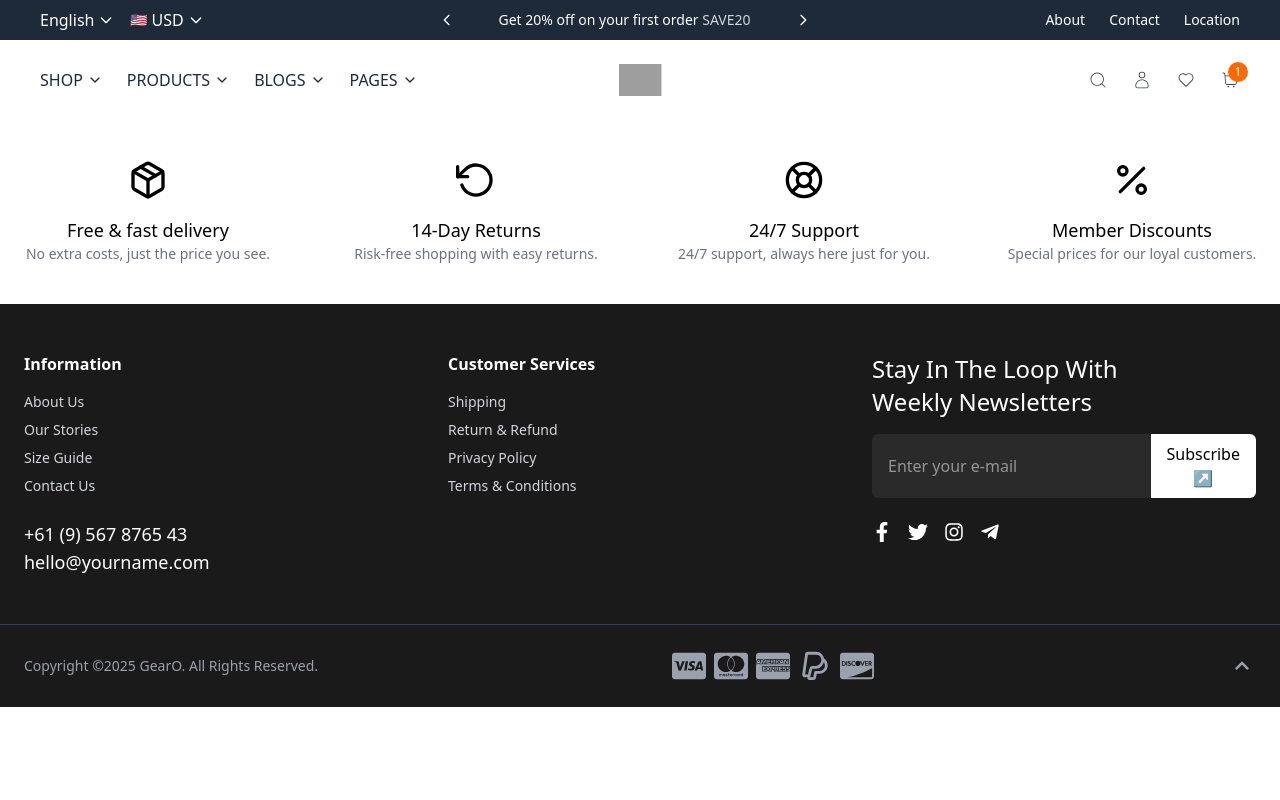
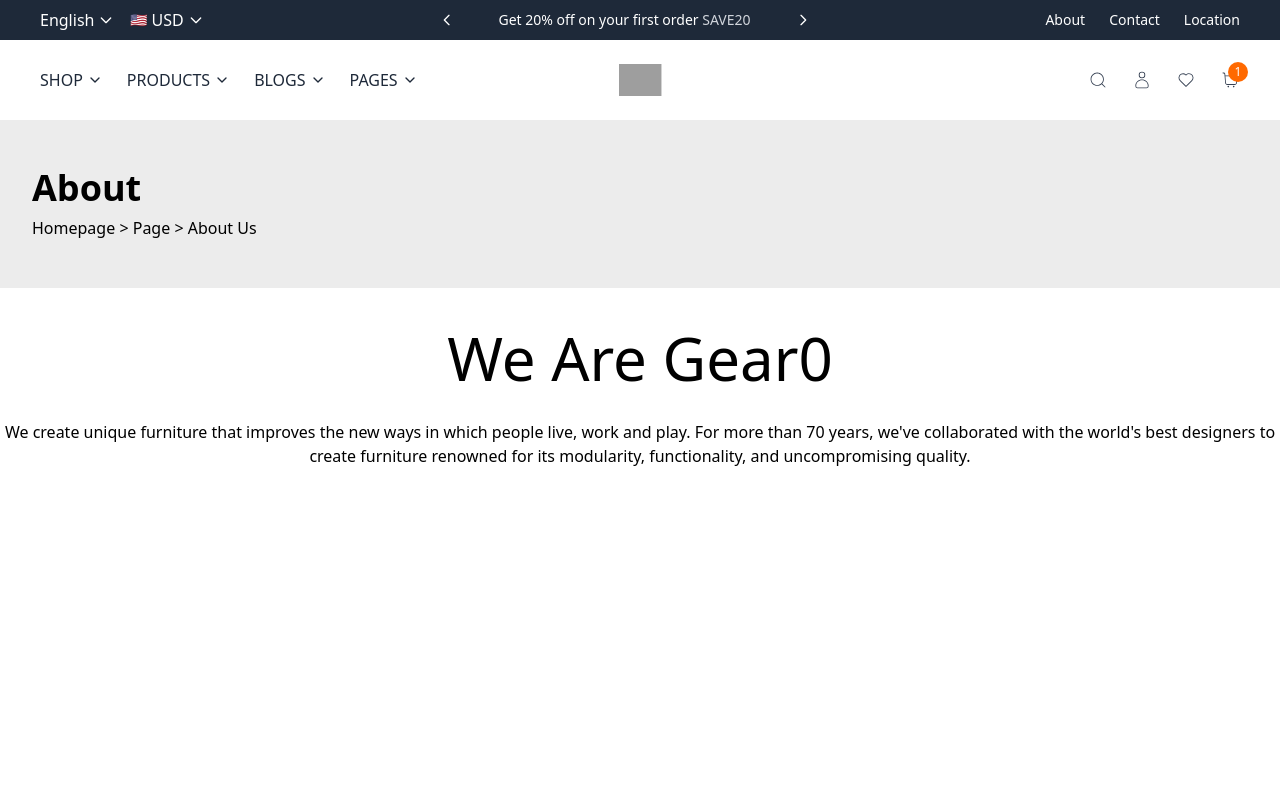
Before and after one commit to VishalChavda06/React, a React (Vite) app in the folder final_project/: page /about in a window 1280 px wide. Shown: the top 800 px of the page. Built offline with nearby package versions, Linux system fonts and the light colour scheme; grey boxes are pictures that could not be loaded.

Commit message:
AboutPage-create

```diff
--- a/final_project/src/Components/TopHeadline.jsx
+++ b/final_project/src/Components/TopHeadline.jsx
@@ -1,4 +1,5 @@
 import React, { useState, useEffect, useRef } from 'react'
+import { Link } from 'react-router'
 
 const TopHeadline = () => {
   const [showLanguageDropdown, setShowLanguageDropdown] = useState(false)
@@ -175,7 +176,7 @@ const TopHeadline = () => {
 
       {/* Right side - Navigation links */}
       <div className="flex items-center space-x-6">
-        <a href="#" className="text-sm hover:text-gray-300">About</a>
+        <Link to='about' className="text-sm hover:text-gray-300">About</Link>
         <a href="#" className="text-sm hover:text-gray-300">Contact</a>
         <a href="#" className="text-sm hover:text-gray-300">Location</a>
       </div>
--- /dev/null
+++ b/final_project/src/Pages/AboutPage.jsx
@@ -0,0 +1,27 @@
+import { Link } from "react-router"
+
+const AboutPage = () => {
+  return (
+    <>
+      <div className="h-screen bg-white">
+        {/* Header Section */}
+        <div className="bg-[#ececec] py-12">
+          <div className="max-w-[1400px] mx-auto px-8">
+            <h1 className="text-4xl font-semibold mb-2">About</h1>
+            <div className="text-base text-black">
+              <Link to="/" className="hover:underline">Homepage</Link> <span>&gt;</span> <span>Page</span> <span>&gt;</span> <span>About Us</span>
+            </div>
+          </div>
+        </div>
+        <div className="flex flex-col justify-center items-center">
+          <h1 className="text-center mt-10 text-6xl">We  Are Gear0</h1>
+          <p className="text-center mt-8">We create unique furniture that improves the new ways in which people live, work and play. For more than 70 years, we've collaborated with the world's best designers to create furniture renowned for its modularity, functionality, and uncompromising quality.</p>
+        </div>
+      </div>
+
+
+    </>
+  )
+}
+
+export default AboutPage
--- a/final_project/src/router/AppRouter.jsx
+++ b/final_project/src/router/AppRouter.jsx
@@ -5,6 +5,7 @@ import TopHeadline from '../Components/TopHeadline';
 import ImageBanner from '../Components/ImageBanner';
 import Login from '../Pages/Login';
 import Register from '../Pages/Register';
+import AboutPage from '../Pages/AboutPage';
 
 const AppRouter = () => {
   return (
@@ -28,6 +29,12 @@ const AppRouter = () => {
             </>
           }
         />
+        <Route
+          path='/about'
+          element={<AboutPage />}
+        >
+
+        </Route>
         {/* Add more routes here as needed */}
       </Routes>
       <Footer />
```
